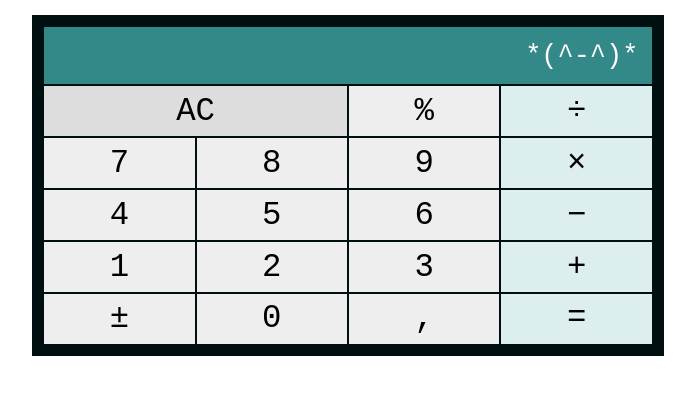
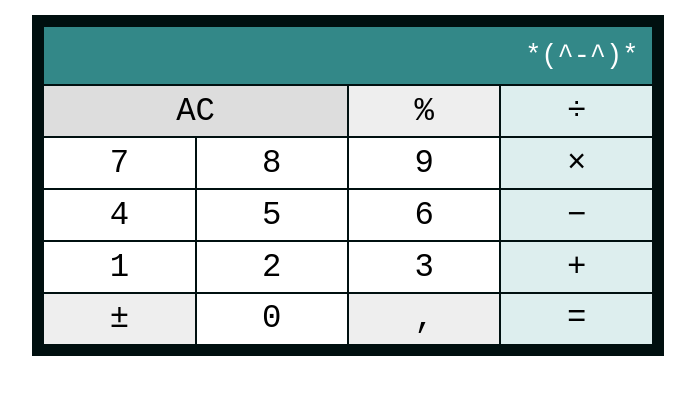
Before and after one commit to olhanotolga/js-calculator, a plain HTML site: page index.html in a window 1280 px wide. Shown: the part 51-446 px from the top of the page, without its empty margins (292-987 px from the left). Drawn offline with Linux system fonts and the light colour scheme.

Commit message:
make minor changes to styles

```diff
--- a/index.html
+++ b/index.html
@@ -15,24 +15,36 @@
     <main class="calculator">
         <section class="display">*(^-^)*</section>
         <section class="keys">
-            <button class="controls" id="clear" type="button" onclick="clearDisplay()">AC</button>
+            <button id="clear" type="button" onclick="clearDisplay()">AC</button>
+
             <button class="manipulation" id="percent" onclick="calcPercent()">&percnt;</button>
+
             <button class="operation" id="divide" value='division' onclick="setOperator(value)">&div;</button>
+
             <button class="digit" type="button" value="7" onclick="setInput(value)">7</button>
             <button class="digit" type="button" value="8" onclick="setInput(value)">8</button>
             <button class="digit" type="button" value="9" onclick="setInput(value)">9</button>
+
             <button class="operation" id="multiply" value='multiplication' onclick="setOperator(value)">&times;</button>
+
             <button class="digit" type="button" value="4" onclick="setInput(value)">4</button>
             <button class="digit" type="button" value="5" onclick="setInput(value)">5</button>
             <button class="digit" type="button" value="6" onclick="setInput(value)">6</button>
+
             <button class="operation" id="subtract" value='subtraction' onclick="setOperator(value)">&minus;</button>
+
             <button class="digit" type="button" value="1" onclick="setInput(value)">1</button>
             <button class="digit" type="button" value="2" onclick="setInput(value)">2</button>
             <button class="digit" type="button" value="3" onclick="setInput(value)">3</button>
+
             <button class="operation" id="add" onclick="setOperator(value)" value='addition'>&plus;</button>
+
             <button class="manipulation" id="plusminus" onclick="changeSign()">&plusmn;</button>
+
             <button class="digit" type="button" value="0" onclick="setInput(value)">0</button>
+
             <button class="manipulation" id="floatingPoint" onclick="addFloatingPoint()">&comma;</button>
+
             <button class="operation" id="calculate" onclick="calculate()">&equals;</button>
         </section>
     </main>
--- a/style.css
+++ b/style.css
@@ -30,23 +30,25 @@ button {
     transition: all 0.5s;
     position: relative;
 }
-.controls, .operation, .digit, .manipulation {
+#clear, .operation, .digit, .manipulation {
     border-radius: 0px;
     border: 1px solid #001010;
     padding: .2em;
 }
 #clear {
     grid-column: 1 / span 2;
+    background-color: #dddddd;
 }
 .operation {
     background-color: #ddeeee;
 }
-.manipulation, .digit {
+.manipulation {
     background-color: #eeeeee;
 }
-.controls {
-    background-color: #dddddd;
+.digit {
+    background-color: #ffffff;
 }
+
 
 /* functional classes */
 .brokenDisplay {
```
